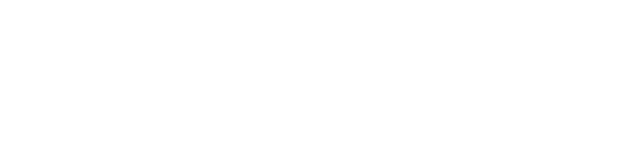
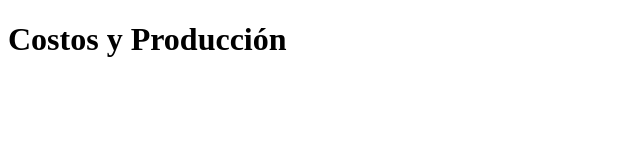
Before and after one commit to alexandraR-Code/SWEEET-CODE, a plain HTML site: page index.html in a window 1280 px wide. Shown: the whole page, without its empty margins (0-640 px from the left). Drawn offline with Linux system fonts and the light colour scheme.

Commit message:
Agregando titulo principal

```diff
--- a/index.html
+++ b/index.html
@@ -3,9 +3,9 @@
 <head>
     <meta charset="UTF-8">
     <meta name="viewport" content="width=device-width, initial-scale=1.0">
-    <title>Document</title>
+    <title>Costos y producción</title>
 </head>
 <body>
-
+    <h1>Costos y Producción</h1>
 </body>
 </html>
```
